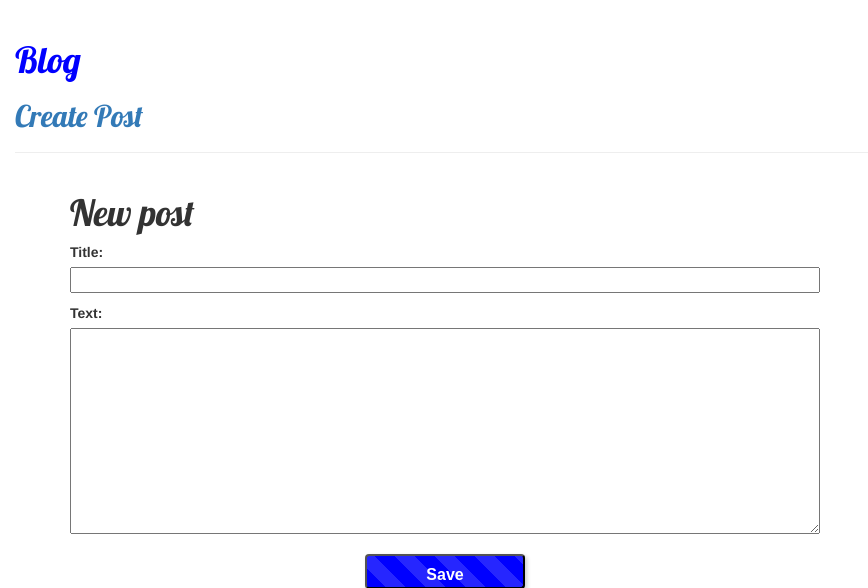
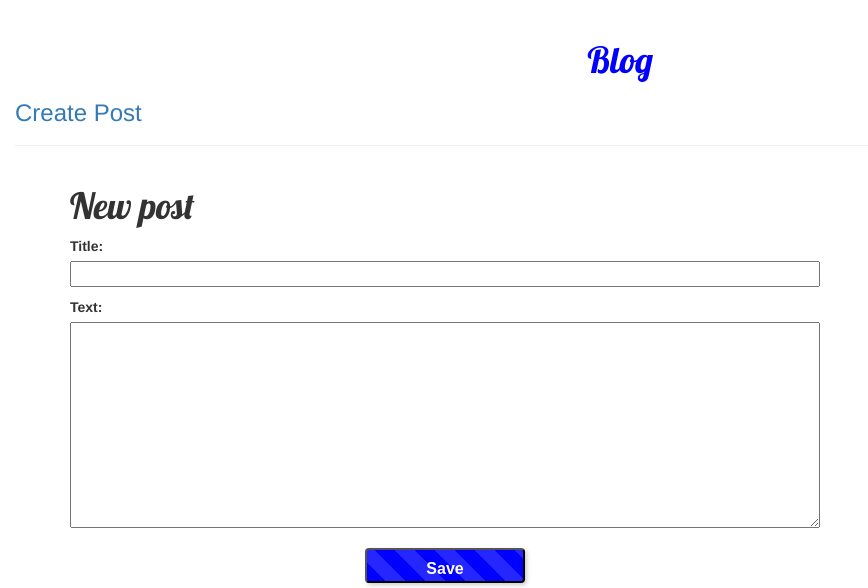
Before and after one commit to VSD025/DjangoBlog, a Django app: page /post/new/ in a window 1280 px wide. Shown: the top 588 px of the page, without its empty margins (0-868 px from the left). Run offline with Django 3.2, Linux system fonts and the light colour scheme; some libraries are stand-ins or nearby versions.

Commit message:
Added some css classes

```diff
--- a/blog/static/css/blog.css
+++ b/blog/static/css/blog.css
@@ -20,9 +20,14 @@ page-header {
     margin-left: 40px;
     }
 
-h1, h2, h3, h4 {
+h1 {
     font-family: 'Lobster', cursive;
     }
+
+
+h3{
+    margin-right: : auto;
+}
 
 .date {
     float: right;
@@ -84,7 +89,7 @@ h1, h2, h3, h4 {
 100% {
     background-position: 0 0;
 }
-}
+
 @-moz-keyframes progress-bar-stripes {
 0% {
     background-position: 40px 0;
@@ -92,4 +97,7 @@ h1, h2, h3, h4 {
 100% {
     background-position: 0 0;
 }
+
+.btn btn-default {
+    text-align: right;
 }
--- a/blog/templates/blog/base.html
+++ b/blog/templates/blog/base.html
@@ -10,8 +10,10 @@
         <body>
             <div class="page-header">
                 <a href="{% url 'post_new' %}" class="top-menu"><span class="glyphicon glyphicon-plus"></span></a>
+                <center>
                 <h1><a href="/">Blog</a></h1>
-                <h2><a href = "http://127.0.0.1:8000/post/new/">Create Post</a></h2>
+                </center>
+                <h3><a href = "http://127.0.0.1:8000/post/new/">Create Post</a></h3>
             </div>
             <div class="content container">
                 <div class="row">
--- a/blog/templates/blog/post_detail.html
+++ b/blog/templates/blog/post_detail.html
@@ -7,8 +7,10 @@
                     {{ post.published_date }}
                 </div>
             {% endif %}
-            <a class="btn btn-default" href="{% url 'post_edit' pk=post.pk %}"><span class="glyphicon glyphicon-pencil"></span></a>
             <h1>{{ post.title }}</h1>
             <p>{{ post.text|linebreaksbr }}</p>
+            <a align = "left">
+            <a class="btn btn-default" href="{% url 'post_edit' pk=post.pk %}"><span class="button icon .add">Add to post</span></a>
+            </a>
         </div>
     {% endblock %}
```
